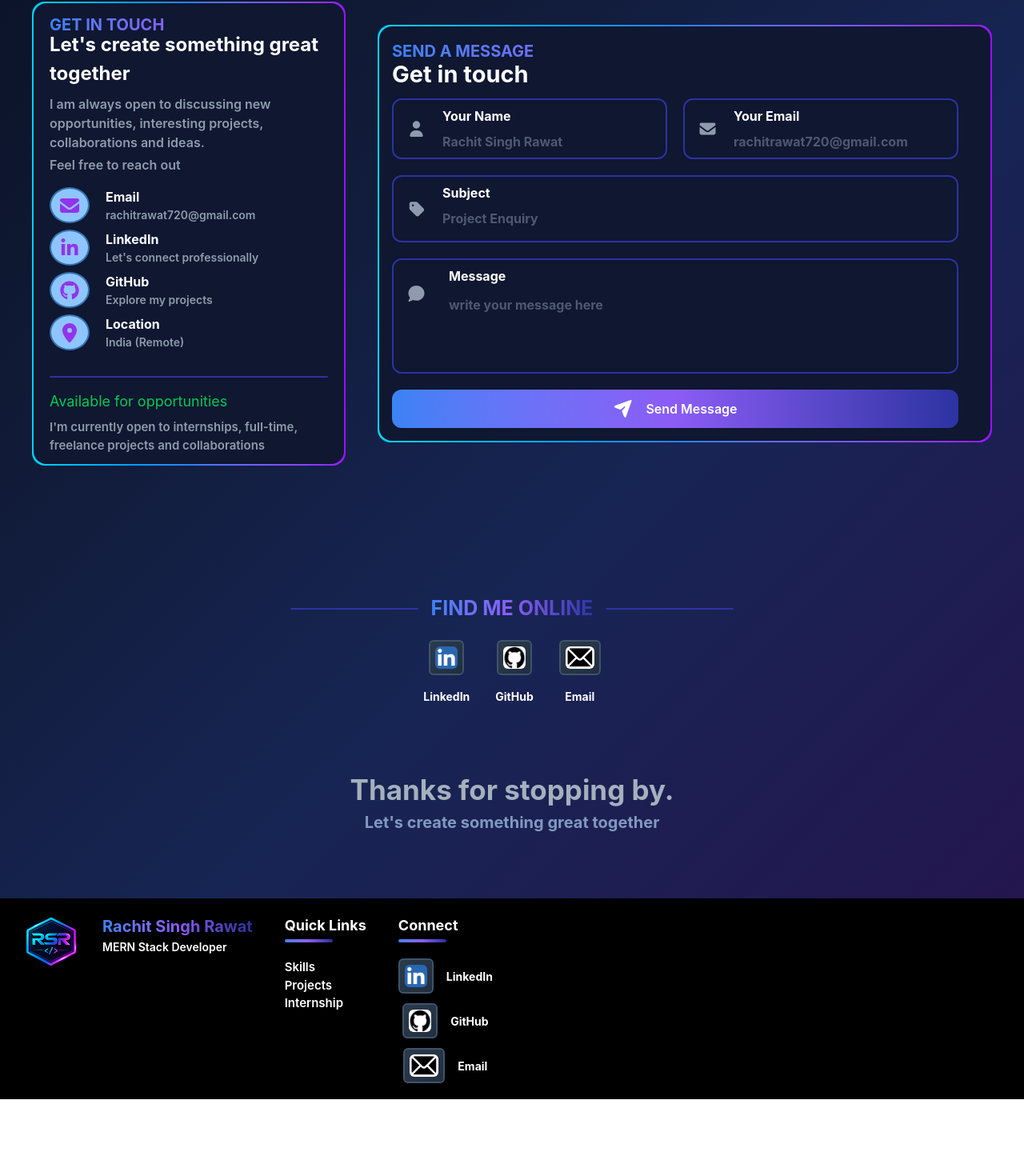
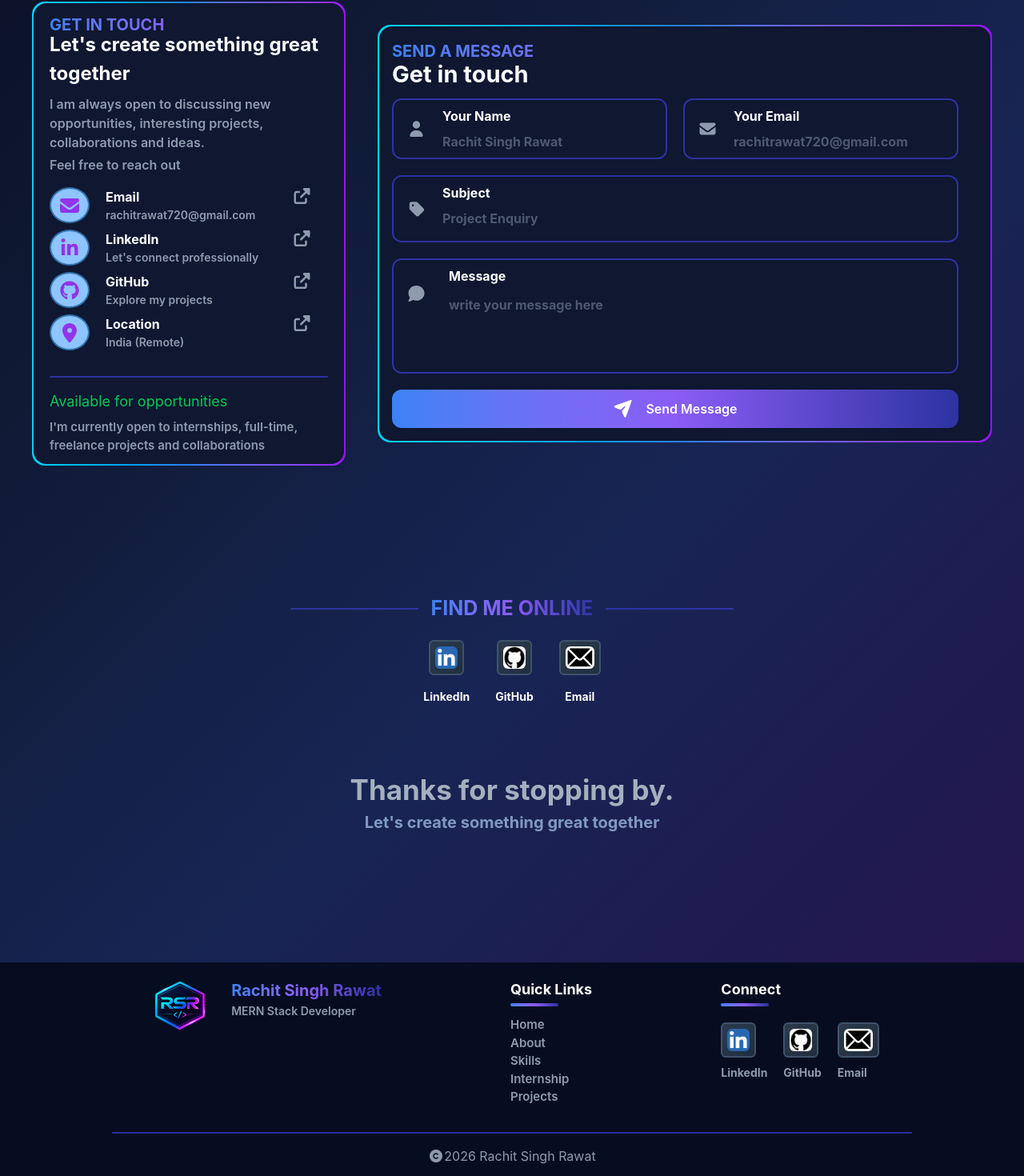
Before and after one commit to RachitRawat720/portfolio-website, a React (Vite) app: page /contact in a window 1280 px wide. Shown: the part 583-2053 px from the top of the page at 80% size. Before the commit the page ends 1957 px from the top, so only its background shows below. Built offline with nearby package versions, Linux system fonts and the light colour scheme.

Commit message:
adding ScrollToTop component

```diff
--- a/src/components/About.jsx
+++ b/src/components/About.jsx
@@ -70,7 +70,7 @@ const about = () => {
                 </motion.div>
             </div>
 
-            <div className='flex justify-center items-center mt-40 gap-50'>
+            <div className='flex justify-center items-center mt-40 gap-50 mb-40'>
                 <motion.div initial={{opacity: 0, x: -300, y: 100, scale: 0.3}} whileInView={{opacity: 1, x: 0,y: 0, scale: 1}} transition={{duration: 2}} viewport={{ once: true, amount: 0.4 }} className='border-[#3B82F6] border-2 rounded-lg flex p-5 py-8.5 gap-5
                 bg-[#111B36] w-full h-full'>
                     <div className='flex p-2 h-12 rounded-md justify-center bg-linear-to-r from-[#3B82F6] via-[#8B5CF6] to-[#3239b9d2]'>
--- a/src/components/Contact.jsx
+++ b/src/components/Contact.jsx
@@ -6,6 +6,7 @@ import { faLinkedinIn, faGithub } from '@fortawesome/free-brands-svg-icons'
 import linkedin_logo from '../assets/linkedIn_logo.png'
 import github_logo from '../assets/github_logo.jpg'
 import email_logo from '../assets/email_logo.jpg'
+import { faUpRightFromSquare } from '@fortawesome/free-solid-svg-icons';
 
 const Contact = () => {
     const [loading, setLoading] = useState(false)
@@ -91,19 +92,19 @@ const Contact = () => {
 
                             <p className='text-[#8e9bad] text-[16px] font-semibold mt-1'>Feel free to reach out</p>
 
-                            <div className='flex flex-col gap-2 mt-4'>
-                                <div className='flex gap-5'>
+                            <div className='flex flex-col gap-2 mt-4 w-full'>
+                                <div className='flex gap-5 '>
                                     <div className='flex justify-center items-center px-2 rounded-[50%] border-[#3374b0] border-2 bg-blue-300 '>
                                         <FontAwesomeIcon icon={faEnvelope} color='#9333ea' className='text-[24px]'/>
                                     </div>
 
-                                    <div className='flex'>
+                                    <div className='flex justify-between w-full pr-5'>
                                         <div className='flex flex-col'>
-                                            <h3 className='text-[16px] text-white font-bold'>Email</h3>
-                                            <h3 className='text-[14px] text-[#8e9bad] font-semibold'>rachitrawat720@gmail.com</h3>
+                                            <p className='text-[16px] text-white font-bold'>Email</p>
+                                            <p className='text-[14px] text-[#8e9bad] font-semibold'>rachitrawat720@gmail.com</p>
                                         </div>
 
-                                        <div></div>
+                                        <a href='mailto:rachitrawat720@gmail.com'  ><FontAwesomeIcon icon={faUpRightFromSquare} className='text-[20px] transition-transform duration-300 ease-in-out hover:scale-150' color='#8e9bad'/></a>
                                     </div>
                                 </div>
 
@@ -112,13 +113,13 @@ const Contact = () => {
                                         <FontAwesomeIcon icon={faLinkedinIn} color='#9333ea' className='text-[24px]'/>
                                     </div>
 
-                                    <div className='flex'>
+                                    <div className='flex justify-between w-full pr-5'>
                                         <div className='flex flex-col'>
-                                            <h3 className='text-[16px] text-white font-bold'>LinkedIn</h3>
-                                            <h3 className='text-[14px] text-[#8e9bad] font-semibold'>Let's connect professionally</h3>
+                                            <p className='text-[16px] text-white font-bold'>LinkedIn</p>
+                                            <p className='text-[14px] text-[#8e9bad] font-semibold'>Let's connect professionally</p>
                                         </div>
 
-                                        <div></div>
+                                        <a href='https://www.linkedin.com/in/rachit-singh-rawat/'  target='_blank' rel="noopener noreferrer"><FontAwesomeIcon icon={faUpRightFromSquare} className='text-[20px] transition-transform duration-300 ease-in-out hover:scale-150' color='#8e9bad'/></a>
                                     </div>
                                 </div>
 
@@ -127,13 +128,13 @@ const Contact = () => {
                                         <FontAwesomeIcon icon={faGithub} color='#9333ea' className='text-[24px]'/>
                                     </div>
 
-                                    <div className='flex'>
+                                    <div className='flex justify-between w-full pr-5'>
                                         <div className='flex flex-col'>
-                                            <h3 className='text-[16px] text-white font-bold'>GitHub</h3>
-                                            <h3 className='text-[14px] text-[#8e9bad] font-semibold'>Explore my projects</h3>
+                                            <p className='text-[16px] text-white font-bold'>GitHub</p>
+                                            <p className='text-[14px] text-[#8e9bad] font-semibold'>Explore my projects</p>
                                         </div>
 
-                                        <div></div>
+                                        <a href='https://github.com/RachitRawat720'  target='_blank' rel="noopener noreferrer"><FontAwesomeIcon icon={faUpRightFromSquare} className='text-[20px] transition-transform duration-300 ease-in-out hover:scale-150' color='#8e9bad'/></a>
                                     </div>
                                 </div>
 
@@ -142,13 +143,13 @@ const Contact = () => {
                                         <FontAwesomeIcon icon={faLocationDot} color='#9333ea' className='text-[24px]'/>
                                     </div>
 
-                                    <div className='flex'>
+                                    <div className='flex justify-between w-full pr-5'>
                                         <div className='flex flex-col'>
-                                            <h3 className='text-[16px] text-white font-bold'>Location</h3>
-                                            <h3 className='text-[14px] text-[#8e9bad] font-semibold'>India (Remote)</h3>
+                                            <p className='text-[16px] text-white font-bold'>Location</p>
+                                            <p className='text-[14px] text-[#8e9bad] font-semibold'>India (Remote)</p>
                                         </div>
 
-                                        <div></div>
+                                        <a href='https://www.google.com/maps/search/?api=1&query=Dehradun,Uttarakhand,India' target='_blank' rel='noopener'  ><FontAwesomeIcon icon={faUpRightFromSquare} className='text-[20px] transition-transform duration-300 ease-in-out hover:scale-150' color='#8e9bad'/></a>
                                     </div>
                                 </div>
 
@@ -265,7 +266,7 @@ const Contact = () => {
             </motion.div>
 
             <motion.div initial={{opacity: 0, y: 100, scale: 0.3}} whileInView={{opacity: 1, y: 0, scale: 1}} transition={{duration: 2}} viewport={{once: true, amount: 0.7}}
-            className='flex flex-col justify-center items-center mt-20'>
+            className='flex flex-col justify-center items-center mt-20 mb-20'>
                 <h2 className='text-[35px] font-bold text-[#a5b0be]'>Thanks for stopping by.</h2>
                 <h3 className='text-[20px] text-[#8099c1] font-bold'>Let's create something great together</h3>
             </motion.div>
--- a/src/components/Home.jsx
+++ b/src/components/Home.jsx
@@ -15,7 +15,7 @@ import { motion } from 'framer-motion'
 
 const Home = () => {
     return (
-        <div className='flex relative px-10 overflow-hidden py-8 gap-5 bg-[linear-gradient(135deg,#080D1F_0%,#101A35_35%,#172554_65%,#24164F_100%)]'>
+        <div className='flex relative px-10 overflow-hidden py-8 gap-5 bg-[linear-gradient(135deg,#080D1F_0%,#101A35_35%,#172554_65%,#24164F_100%)] pb-40'>
 
             <motion.div initial={{opacity: 0, x: -300, scale: 0.3}} whileInView={{opacity: 1, x: 0, scale: 1}} transition={{duration: 2}} viewport={{ once: true}}
             className='w-1/2'>
--- a/src/components/Internship.jsx
+++ b/src/components/Internship.jsx
@@ -178,7 +178,7 @@ const Internship = () => {
             </div>
 
 
-            <div className='flex gap-10 items-center mt-20 pt-20 py-10'>
+            <div className='flex gap-10 items-center mt-20 pt-20 py-10 mb-30'>
 
                 <motion.div initial={{opacity: 0, x: -200, y: 100, scale: 0.5}} whileInView={{opacity: 1, x: 0, y: 0, scale: 1}} transition={{duration: 2}} viewport={{once: true, amount: 0.7}}
                 className='rounded-2xl bg-linear-to-r from-cyan-400 via-blue-500 to-purple-600 p-0.5 w-full'>
@@ -221,7 +221,6 @@ const Internship = () => {
                             </div>
 
                             <a href='/Projects'><button className='bg-linear-to-r from-[#1E40AF] via-[#4338CA] to-[#7C3AED] text-white rounded-md flex gap-2 justify-center items-center px-2 py-1 text-[16px] hover:cursor-pointer hover:scale-120'>Explore Projects<FontAwesomeIcon icon={faArrowRight} /></button></a>
-
                         </div>
                     </div>
                 </motion.div>
--- a/src/components/Skills.jsx
+++ b/src/components/Skills.jsx
@@ -147,7 +147,7 @@ const Skills = () => {
                     </motion.div>
 
                     <motion.div initial={{opacity: 0, x: 200, scale: 0.4}} whileInView={{opacity: 1, x: 0, scale: 1}} transition={{duration: 2}} viewport={{once: true, amount: 0.7}}
-                    className='flex flex-col gap-8'>
+                    className='flex flex-col gap-8 mb-40'>
                         <div className='flex gap-8 hover:scale-115'>
                             <p className='text-[20px] text-[#E2E8F0] font-medium'>Express.js</p>
                             <div className='w-100 h-7 rounded-full bg-[#1E293B] border border-[#334155] overflow-hidden'>
--- a/src/components/footer.jsx
+++ b/src/components/footer.jsx
@@ -4,10 +4,13 @@ import { NavLink } from 'react-router-dom'
 import linkedin_logo from '../assets/linkedIn_logo.png'
 import github_logo from '../assets/github_logo.jpg'
 import email_logo from '../assets/email_logo.jpg'
+import { faCopyright } from '@fortawesome/free-solid-svg-icons'
+import { FontAwesomeIcon } from '@fortawesome/react-fontawesome'
 
 const footer = () => {
     return (
-        <div className='flex p-5 bg-black gap-10'>
+        <div className='flex flex-col justify-evenly p-5 bg-[#070D20]'>
+            <div className='flex justify-evenly '>
                 <div className='flex gap-5'>
                     <div className='w-22 h-18'>
                         <img src={logo} className='w-full h-full'/>
@@ -18,7 +21,7 @@ const footer = () => {
                             Rachit Singh Rawat
                         </h3>
 
-                    <h4 className='text-[14px] font-semibold text-white'>
+                        <h4 className='text-[14px] font-semibold text-[#8e9bad]'>
                             MERN Stack Developer
                         </h4>
                     </div>
@@ -26,37 +29,53 @@ const footer = () => {
 
                 <div className='flex flex-col'>
                     <h3 className='text-[18px] text-white font-bold'>Quick Links</h3>
-                <div className='w-15 h-1 mt-1 bg-linear-to-r from-[#3B82F6] via-[#8B5CF6] to-[#3239b9d2] rounded-full'></div>
+                    <div className='w-15 h-1 mt-1 mb-3 bg-linear-to-r from-[#3B82F6] via-[#8B5CF6] to-[#3239b9d2] rounded-full'></div>
 
-                <NavLink to={"/Skills"} className='mt-5 text-white font-semibold text-[15px]'>Skills</NavLink>
+                    <NavLink to={"/"} className={({isActive}) => `${isActive ? "hidden" : "text-[#8e9bad] font-semibold text-[15px]"}`}>Home</NavLink>
 
-                <NavLink to={"/Projects"} className='text-white font-semibold text-[15px]'>Projects</NavLink>
+                    <NavLink to={"/About"} className={({isActive}) => `${isActive ? "hidden" : "text-[#8e9bad] font-semibold text-[15px]"}`}>About</NavLink>
 
-                <NavLink to={"/Internship"} className='text-white font-semibold text-[15px]'>Internship</NavLink>
+                    <NavLink to={"/Skills"} className={({isActive}) => `${isActive ? "hidden" : "text-[#8e9bad] font-semibold text-[15px]"}`}>Skills</NavLink>
+
+                    <NavLink to={"/Internship"} className={({isActive}) => `${isActive ? "hidden" : "text-[#8e9bad] font-semibold text-[15px]"}`}>Internship</NavLink>
+
+                    <NavLink to={"/Projects"} className={({isActive}) => `${isActive ? "hidden" : "text-[#8e9bad] font-semibold text-[15px]"}`}>Projects</NavLink>
+
+                    <NavLink to={"/Contact"} className={({isActive}) => `${isActive ? "hidden" : "text-[#8e9bad] font-semibold text-[15px]"}`}>Contact</NavLink>
                 </div>
 
                 <div className='flex flex-col'>
                     <h3 className='text-[18px] text-white font-bold'>Connect</h3>
                     <div className='w-15 h-1 mt-1 bg-linear-to-r from-[#3B82F6] via-[#8B5CF6] to-[#3239b9d2] rounded-full'></div>
 
-                <div className='flex flex-col gap-3 justify-center items-center pt-5'>
-                    <div className='flex justify-center items-center gap-4'>
+                    <div className='flex gap-5 justify-between pt-5'>
+                        <div className='flex flex-col justify-center items-start gap-2'>
                             <a href='https://www.linkedin.com/in/rachit-singh-rawat/' target='_blank' rel="noopener noreferrer" className='group block '><div className='w-11 h-11 border-2 border-[#3e536a] bg-linear-to-br from-[#2b3b4c] to-[#212e3f] rounded-md flex justify-center items-center transition-transform duration-300 ease-in-out group-hover:scale-150'><img src={linkedin_logo} className='w-7 h-7 rounded-md' alt="" /></div></a>
 
-                        <p className='text-white text-[14px] font-bold'>LinkedIn</p>
+                            <p className='text-[#8e9bad] text-[14px] font-bold'>LinkedIn</p>
                         </div>
 
-                    <div className='flex justify-center items-center gap-4'>
+                        <div className='flex flex-col justify-center items-start gap-2'>
                             <a href='https://github.com/RachitRawat720' target='_blank' rel="noopener noreferrer" className='group block'><div className='w-11 h-11 border-2 border-[#3e536a] bg-linear-to-br from-[#2b3b4c] to-[#212e3f] rounded-md flex items-center justify-center transition-transform duration-300 ease-in-out group-hover:scale-150'><img src={github_logo} className='w-7 h-7 rounded-md' alt="" /></div></a>
 
-                        <p className='text-white text-[14px] font-bold'>GitHub</p>
+                            <p className='text-[#8e9bad] text-[14px] font-bold'>GitHub</p>
                         </div>
 
-                    <div className='flex justify-center items-center gap-4'>
+                        <div className='flex flex-col justify-center items-start gap-2'>
                             <a href='mailto:rachitrawat720@gmail.com' target='_blank' rel="noopener noreferrer" className='group block'><div className='w-13 h-11 border-2 border-[#3e536a] bg-linear-to-br from-[#2b3b4c] to-[#212e3f] rounded-md flex items-center justify-center transition-transform duration-300 ease-in-out group-hover:scale-150'><img src={email_logo} className='w-9 h-7 rounded-md' alt="" /></div></a>
 
-                        <p className='text-white text-[14px] font-bold'>Email</p>
+                            <p className='text-[#8e9bad] text-[14px] font-bold'>Email</p>
                         </div>
+                    </div>
+                </div>
+            </div>
+
+            <div className='flex flex-col px-30'>
+                <div className='flex justify-center items-center h-0.5 bg-[#3239b9d2] rounded-full mt-8'></div>
+
+                <div className='flex items-center justify-center mt-4'>
+                    <FontAwesomeIcon icon={faCopyright} className='text-[16px]' color='#8e9bad'/>
+                    <p className='text-[#8e9bad] text-[16px]'>2026 Rachit Singh Rawat</p>
                 </div>
             </div>
         </div>
```
Also changed, not shown: src/App.jsx (+7 -6 lines), src/components/ScrollToTop.jsx (added, +14 -0 lines). Lines whose indentation alone changed are shown as unchanged.
